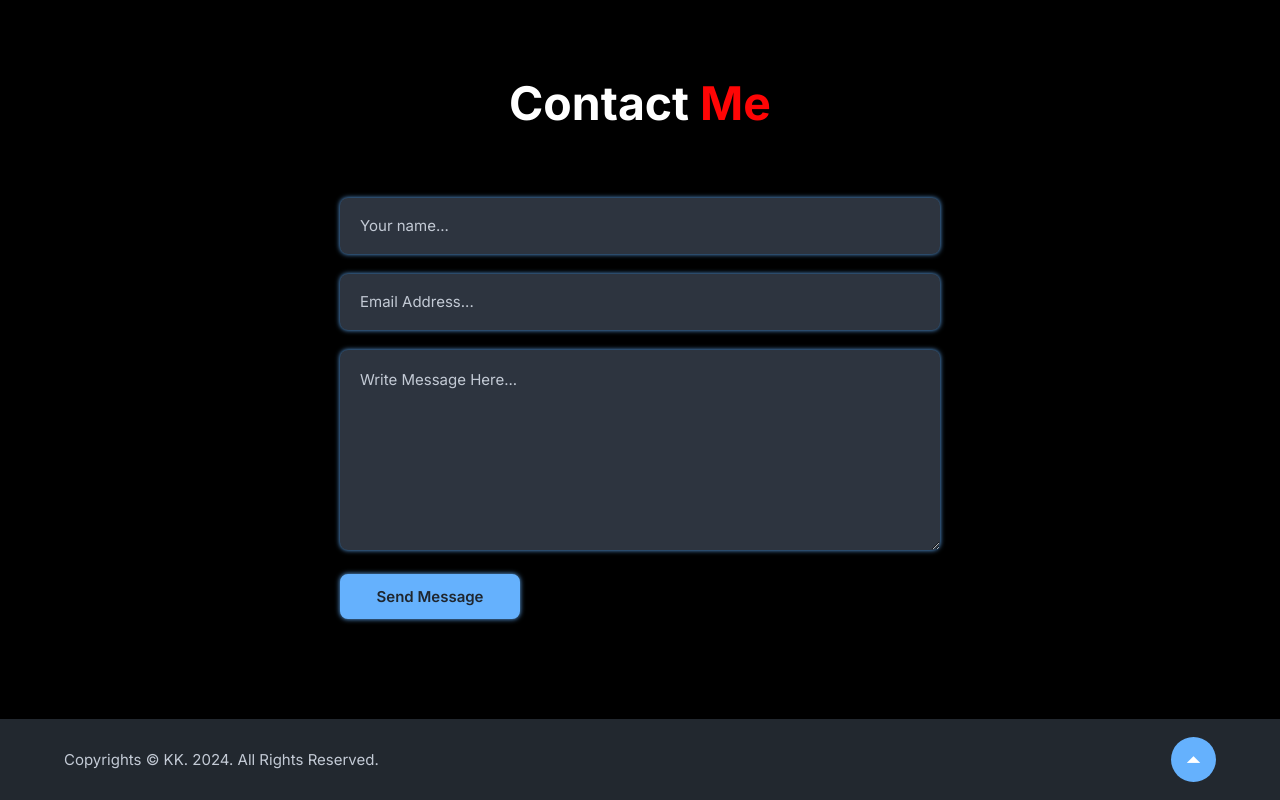
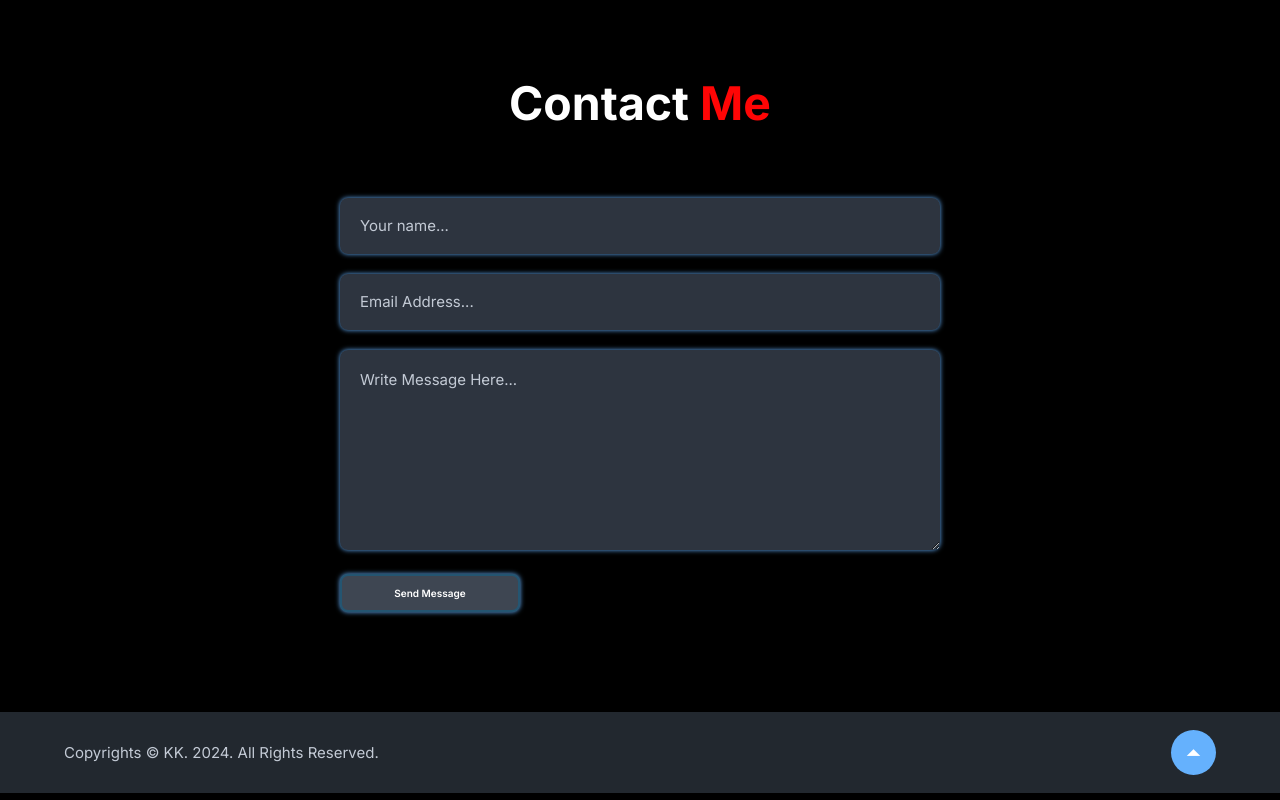
Before and after one commit to Koutukkoli/portfolio, a plain HTML site: page index.html in a window 1280 px wide. Shown: the part 3274-4074 px from the top of the page. Drawn offline with nearby package versions, Linux system fonts and the light colour scheme.

Commit message:
Update style.css

```diff
--- a/style.css
+++ b/style.css
@@ -288,7 +288,7 @@ header.sticky{
     background:  #65b1fd;
 }
 .row:hover{
-    border: 1px solid #65b1fd;
+    border: 1px solid #ffffff;
     transform: translateY(-5px) scale(1.03);
     cursor: pointer;
 }
@@ -322,19 +322,19 @@ form textarea::placeholder{
 form .send-btn{
     display: inline-block;
     padding: 11px 26px;
-    background: #65b1fd;
-    color: #1f262e;
-    border: 2px solid #65b1fd;
+    background: #3e4652;
+    color: #ffffff;
+    border: 2px solid #245571;
     border-radius: 8px;
-    font-size: 15px;
+    font-size: 10px;
     font-weight: 600;
     transition: all .50s ease;
     width: 30%;
 }
 form .send-btn:hover{
-    background: transparent;
-    color: #65b1fd;
-    box-shadow: 0 0 20px #65b1fd;
+    background: rgb(64, 255, 0);
+    color: #000000;
+    box-shadow: 0 0 20px #00b2f8;
     cursor: pointer;
 }
                              /*-- footer --*/
```
